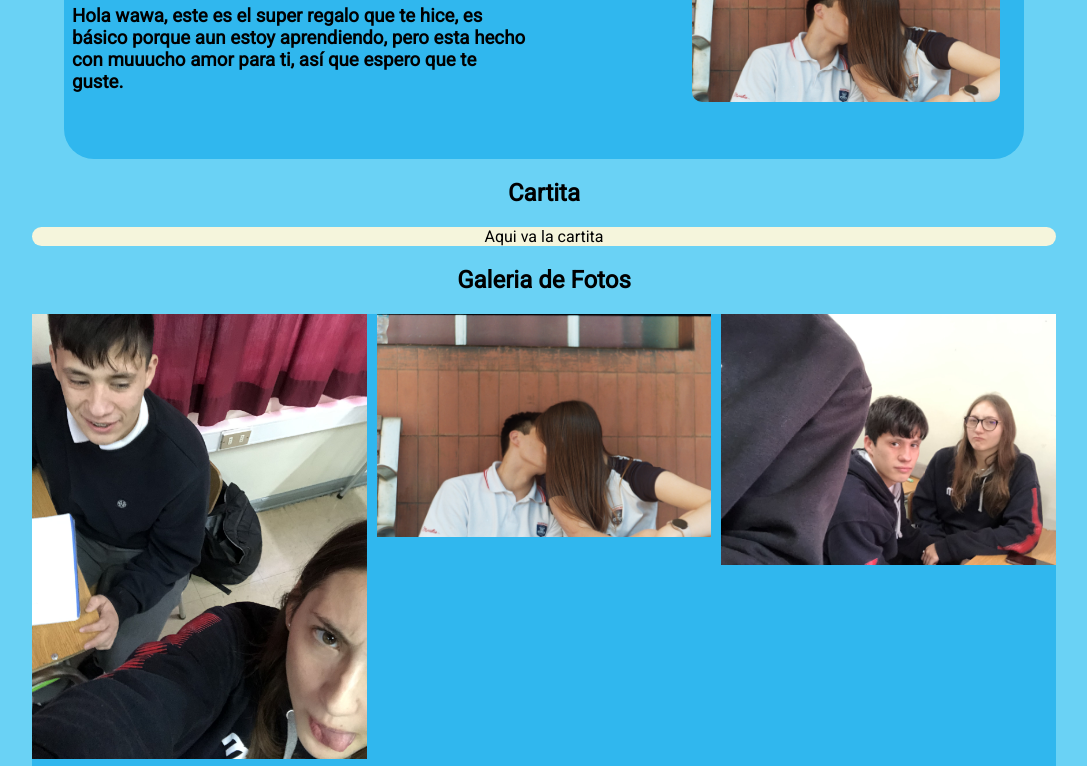
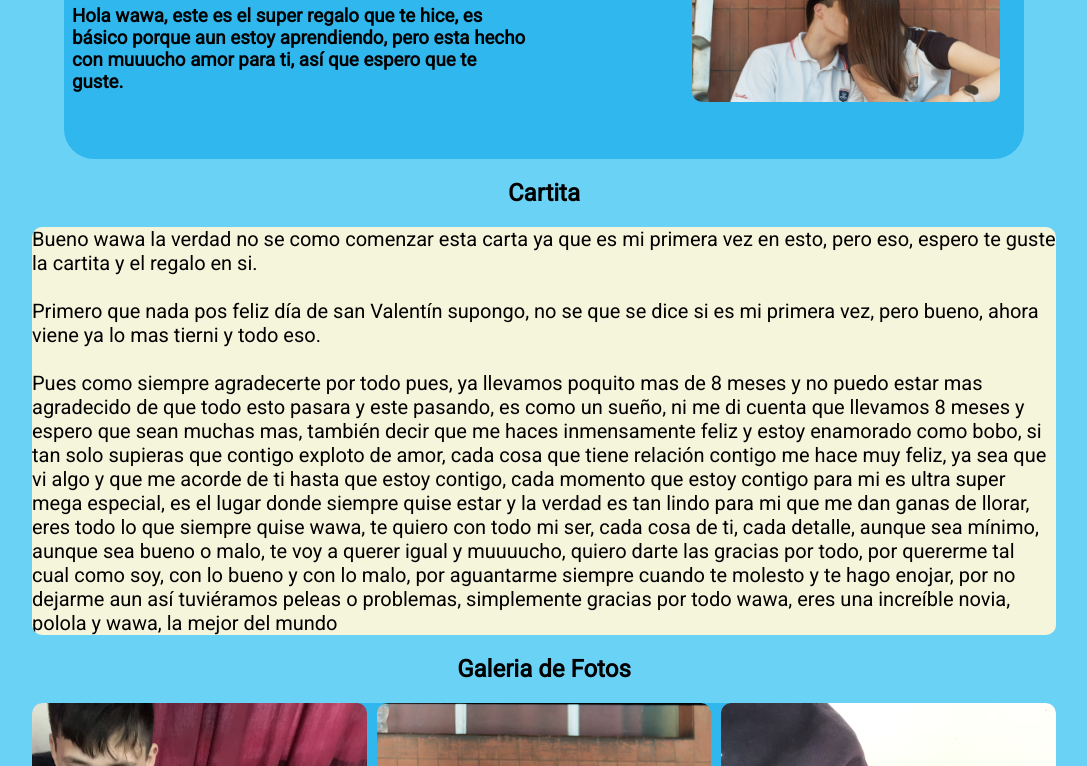
Before and after one commit to ritochikito/ritochikito.github.io, a plain HTML site: page index.html in a window 1280 px wide. Shown: the part 245-1011 px from the top of the page, without its empty margins (96-1183 px from the left). Drawn offline with Linux system fonts and the light colour scheme.

Commit message:
Add files via upload

```diff
--- a/index.html
+++ b/index.html
@@ -4,6 +4,7 @@
     <meta charset="UTF-8" />
     <meta name="viewport" content="width=device-width, initial-scale=1.0" />
     <link rel="stylesheet" href="style.css" />
+    <link rel="shortcut icon" href="Photos/corazon.ico" type="image/x-icon" />
     <title>Te Quiero Mucho Wawaa <3</title>
   </head>
   <body>
@@ -30,7 +31,33 @@
       </div>
       <div class="Letter" id="Letter">
         <h2>Cartita</h2>
-        <p>Aqui va la cartita</p>
+        <p>
+          Bueno wawa la verdad no se como comenzar esta carta ya que es mi
+          primera vez en esto, pero eso, espero te guste la cartita y el regalo
+          en si.
+          <br /><br />
+          Primero que nada pos feliz día de san Valentín supongo, no se que se
+          dice si es mi primera vez, pero bueno, ahora viene ya lo mas tierni y
+          todo eso.
+          <br /><br />
+          Pues como siempre agradecerte por todo pues, ya llevamos poquito mas
+          de 8 meses y no puedo estar mas agradecido de que todo esto pasara y
+          este pasando, es como un sueño, ni me di cuenta que llevamos 8 meses y
+          espero que sean muchas mas, también decir que me haces inmensamente
+          feliz y estoy enamorado como bobo, si tan solo supieras que contigo
+          exploto de amor, cada cosa que tiene relación contigo me hace muy
+          feliz, ya sea que vi algo y que me acorde de ti hasta que estoy
+          contigo, cada momento que estoy contigo para mi es ultra super mega
+          especial, es el lugar donde siempre quise estar y la verdad es tan
+          lindo para mi que me dan ganas de llorar, eres todo lo que siempre
+          quise wawa, te quiero con todo mi ser, cada cosa de ti, cada detalle,
+          aunque sea mínimo, aunque sea bueno o malo, te voy a querer igual y
+          muuuucho, quiero darte las gracias por todo, por quererme tal cual
+          como soy, con lo bueno y con lo malo, por aguantarme siempre cuando te
+          molesto y te hago enojar, por no dejarme aun así tuviéramos peleas o
+          problemas, simplemente gracias por todo wawa, eres una increíble
+          novia, polola y wawa, la mejor del mundo
+        </p>
       </div>
       <div class="Fotos" id="Photos">
         <h2>Galeria de Fotos</h2>
@@ -56,7 +83,7 @@
         <p>
           Aquí iría tu historia favorita y contada como cuento, ya que te gusta
           así, pero no me alcanzo el tiempo para ponerla, perdón :c, pero
-          actualizare la pagina pronto y ya estará.
+          actualizare la pagina pronto y ya estará, así que sea paciente.
         </p>
       </div>
     </div>
--- a/style.css
+++ b/style.css
@@ -39,11 +39,12 @@ a {
   color: #ffffff;
   background-color: #30b7ee;
   font-size: 125%;
+  overflow: hidden;
 }
 
 @media only screen and (max-width: 600px) {
   a {
-    font-size: 80%;
+    font-size: 75%;
   }
 }
 
@@ -124,6 +125,8 @@ p {
   border-radius: 10px;
   background-color: #f5f5dc;
   word-break: break-word;
+  overflow: hidden;
+  font-size: 20px;
 }
 
 .Letter h2,
@@ -163,6 +166,7 @@ p {
 .galeria img {
   width: 100%;
   height: auto;
+  border-radius: 10px;
 }
 
 @media (min-width: 600px) {
```
Also changed, not shown: Photos/corazon.ico (added).
